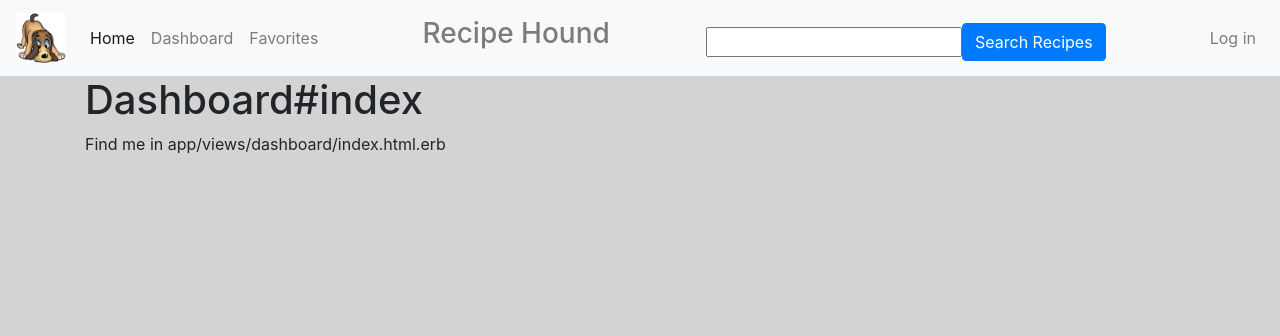
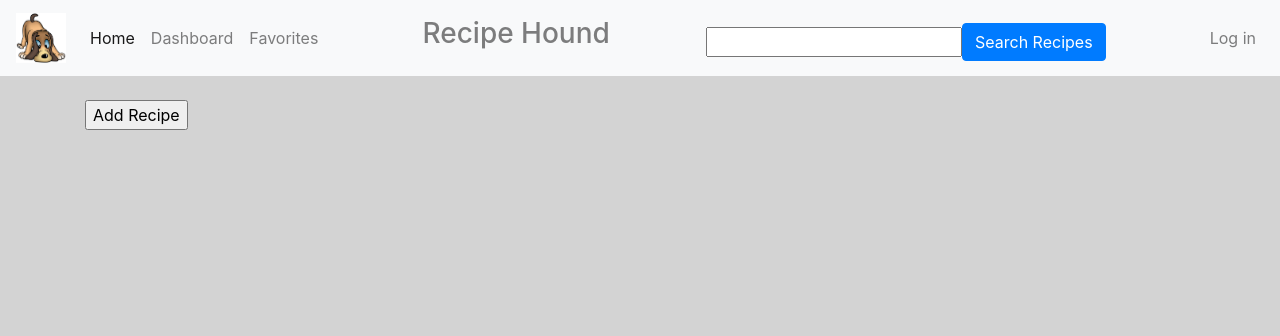
Before and after one commit to ryanmillergm/recipe_friend, a Rails app: page /dashboard in a window 1280 px wide. Shown: the top 336 px of the page. Run offline with Rails 7, Linux system fonts and the light colour scheme; style sheets or scripts are compiled from the project's sources.

Commit message:
Adds add recipe button to dashboard to create recipe

```diff
--- a/app/views/dashboard/index.html.erb
+++ b/app/views/dashboard/index.html.erb
@@ -1,2 +1,4 @@
-<h1>Dashboard#index</h1>
-<p>Find me in app/views/dashboard/index.html.erb</p>
+<br>
+<div>
+  <%= button_to 'Add Recipe', new_recipe_path, method: :get %>
+</div>
```
Also changed, not shown: spec/features/users/user_can_create_recipe_spec.rb (+1 -1 lines).
